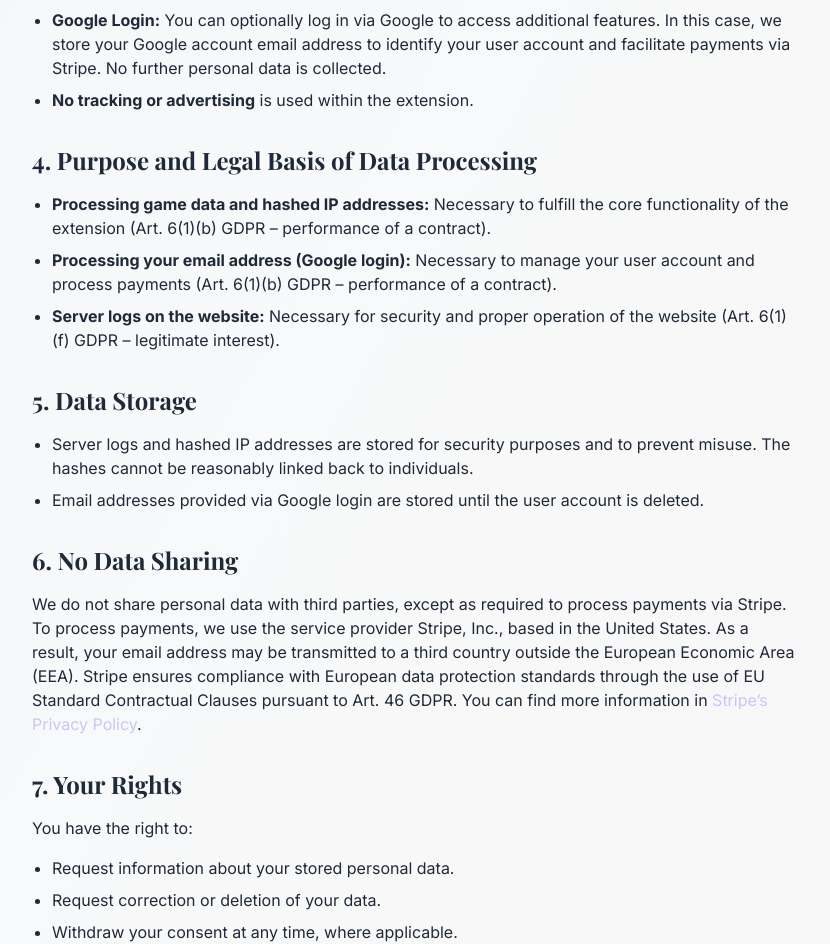
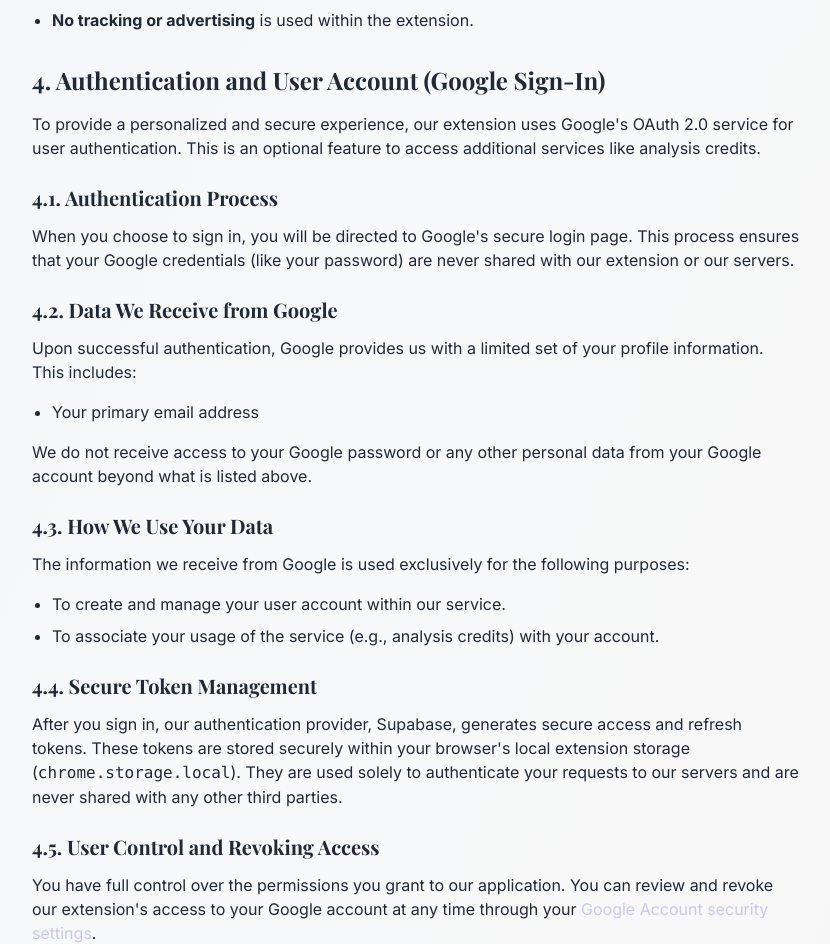
Before and after one commit to jonathanglasmeyer/quietloop-site, a Next.js app: page /privacy in a window 1280 px wide. Shown: the part 949-1893 px from the top of the page, without its empty margins (224-1054 px from the left). Built offline with nearby package versions, Linux system fonts and the light colour scheme.

Commit message:
docs: expand privacy policy with detailed authentication and data storage sections

```diff
--- a/app/privacy/page.tsx
+++ b/app/privacy/page.tsx
@@ -56,16 +56,13 @@ export default function PrivacyPage() {
 
             <section className="mb-8">
               <h2 className="text-2xl font-serif font-medium mb-4">3. Data Processing in the Chrome Extension "AI Analysis for Lichess"</h2>
-              <p className="mb-4">When using the Chrome Extension:</p>
+              <p className="mb-4">When using the Chrome Extension, we process the following data:</p>
               <ul className="list-disc pl-5 space-y-2 mb-4">
                 <li>
-                  <strong>Lichess Game Data:</strong> The extension sends your Lichess game data to our server to generate AI-based analysis. Game data does not contain personal data.
+                  <strong>Lichess Game Data:</strong> The extension sends your Lichess game data to our server to generate AI-based analysis. This data does not contain personal information.
                 </li>
                 <li>
-                  <strong>IP Address:</strong> Your IP address is technically necessary to process the request and is automatically transmitted to our server. However, the IP address is immediately hashed using the SHA-256 algorithm and stored in hashed form only. This hash cannot be reasonably linked back to you.
-                </li>
-                <li>
-                  <strong>Google Login:</strong> You can optionally log in via Google to access additional features. In this case, we store your Google account email address to identify your user account and facilitate payments via Stripe. No further personal data is collected.
+                  <strong>IP Address:</strong> Your IP address is technically necessary to process your request and is automatically transmitted to our server. We immediately hash it using the SHA-256 algorithm and store only the hashed form. This hash cannot be reasonably used to identify you.
                 </li>
                 <li>
                   <strong>No tracking or advertising</strong> is used within the extension.
@@ -74,13 +71,41 @@ export default function PrivacyPage() {
             </section>
 
             <section className="mb-8">
-              <h2 className="text-2xl font-serif font-medium mb-4">4. Purpose and Legal Basis of Data Processing</h2>
+              <h2 className="text-2xl font-serif font-medium mb-4">4. Authentication and User Account (Google Sign-In)</h2>
+              <p className="mb-4">To provide a personalized and secure experience, our extension uses Google's OAuth 2.0 service for user authentication. This is an optional feature to access additional services like analysis credits.</p>
+
+              <h3 className="text-xl font-serif font-medium mt-6 mb-3">4.1. Authentication Process</h3>
+              <p>When you choose to sign in, you will be directed to Google's secure login page. This process ensures that your Google credentials (like your password) are never shared with our extension or our servers.</p>
+
+              <h3 className="text-xl font-serif font-medium mt-6 mb-3">4.2. Data We Receive from Google</h3>
+              <p>Upon successful authentication, Google provides us with a limited set of your profile information. This includes:</p>
+              <ul className="list-disc pl-5 space-y-2 my-4">
+                <li>Your primary email address</li>
+              </ul>
+              <p>We do not receive access to your Google password or any other personal data from your Google account beyond what is listed above.</p>
+
+              <h3 className="text-xl font-serif font-medium mt-6 mb-3">4.3. How We Use Your Data</h3>
+              <p>The information we receive from Google is used exclusively for the following purposes:</p>
+              <ul className="list-disc pl-5 space-y-2 my-4">
+                <li>To create and manage your user account within our service.</li>
+                <li>To associate your usage of the service (e.g., analysis credits) with your account.</li>
+              </ul>
+
+              <h3 className="text-xl font-serif font-medium mt-6 mb-3">4.4. Secure Token Management</h3>
+              <p>After you sign in, our authentication provider, Supabase, generates secure access and refresh tokens. These tokens are stored securely within your browser's local extension storage (<code>chrome.storage.local</code>). They are used solely to authenticate your requests to our servers and are never shared with any other third parties.</p>
+
+              <h3 className="text-xl font-serif font-medium mt-6 mb-3">4.5. User Control and Revoking Access</h3>
+              <p>You have full control over the permissions you grant to our application. You can review and revoke our extension's access to your Google account at any time through your <a href="https://myaccount.google.com/permissions" target="_blank" rel="noopener noreferrer" className="text-primary underline-offset-4 hover:underline">Google Account security settings</a>.</p>
+            </section>
+
+            <section className="mb-8">
+              <h2 className="text-2xl font-serif font-medium mb-4">5. Purpose and Legal Basis of Data Processing</h2>
               <ul className="list-disc pl-5 space-y-2 mb-4">
                 <li>
                   <strong>Processing game data and hashed IP addresses:</strong> Necessary to fulfill the core functionality of the extension (Art. 6(1)(b) GDPR – performance of a contract).
                 </li>
                 <li>
-                  <strong>Processing your email address (Google login):</strong> Necessary to manage your user account and process payments (Art. 6(1)(b) GDPR – performance of a contract).
+                  <strong>Processing your account data (Google login):</strong> Necessary to create and manage your user account and associate service usage (Art. 6(1)(b) GDPR – performance of a contract).
                 </li>
                 <li>
                   <strong>Server logs on the website:</strong> Necessary for security and proper operation of the website (Art. 6(1)(f) GDPR – legitimate interest).
@@ -89,26 +114,16 @@ export default function PrivacyPage() {
             </section>
 
             <section className="mb-8">
-              <h2 className="text-2xl font-serif font-medium mb-4">5. Data Storage</h2>
+              <h2 className="text-2xl font-serif font-medium mb-4">6. Data Storage and Third-Party Services</h2>
+              <p className="mb-4">We do not share personal data with third parties, except where necessary to provide our services or as required by law. Your account data (email) is stored until you delete your account. Our service providers include:</p>
               <ul className="list-disc pl-5 space-y-2 mb-4">
                 <li>
-                  Server logs and hashed IP addresses are stored for security purposes and to prevent misuse. The hashes cannot be reasonably linked back to individuals.
+                  <strong>Supabase:</strong> We use Supabase as our backend and authentication service provider. Supabase handles the secure verification of your Google identity and the management of your user session. For more information, please refer to the <a href="https://supabase.com/privacy" target="_blank" rel="noopener noreferrer" className="text-primary underline-offset-4 hover:underline">Supabase Privacy Policy</a>.
                 </li>
                 <li>
-                  Email addresses provided via Google login are stored until the user account is deleted.
+                  <strong>Stripe:</strong> To process payments, we use the service provider Stripe, Inc. As a result, your email address may be transmitted to a third country outside the European Economic Area (EEA). Stripe ensures compliance with European data protection standards through the use of EU Standard Contractual Clauses. You can find more information in <a href="https://stripe.com/privacy" className="text-primary underline-offset-4 hover:underline">Stripe’s Privacy Policy</a>.
                 </li>
               </ul>
-            </section>
-
-            <section className="mb-8">
-              <h2 className="text-2xl font-serif font-medium mb-4">6. No Data Sharing</h2>
-              <p>
-                We do not share personal data with third parties, except as required to process payments via Stripe.
-              </p>
-              To process payments, we use the service provider Stripe, Inc., based in the United States.
-              As a result, your email address may be transmitted to a third country outside the European Economic Area (EEA).
-              Stripe ensures compliance with European data protection standards through the use of EU Standard Contractual Clauses pursuant to Art. 46 GDPR.
-              You can find more information in <a href="https://stripe.com/privacy" className="text-primary underline-offset-4 hover:underline">Stripe’s Privacy Policy</a>.
             </section>
 
             <section className="mb-8">
```
Also changed, not shown: 1 other file (tests, documents, lock files or other folders).
